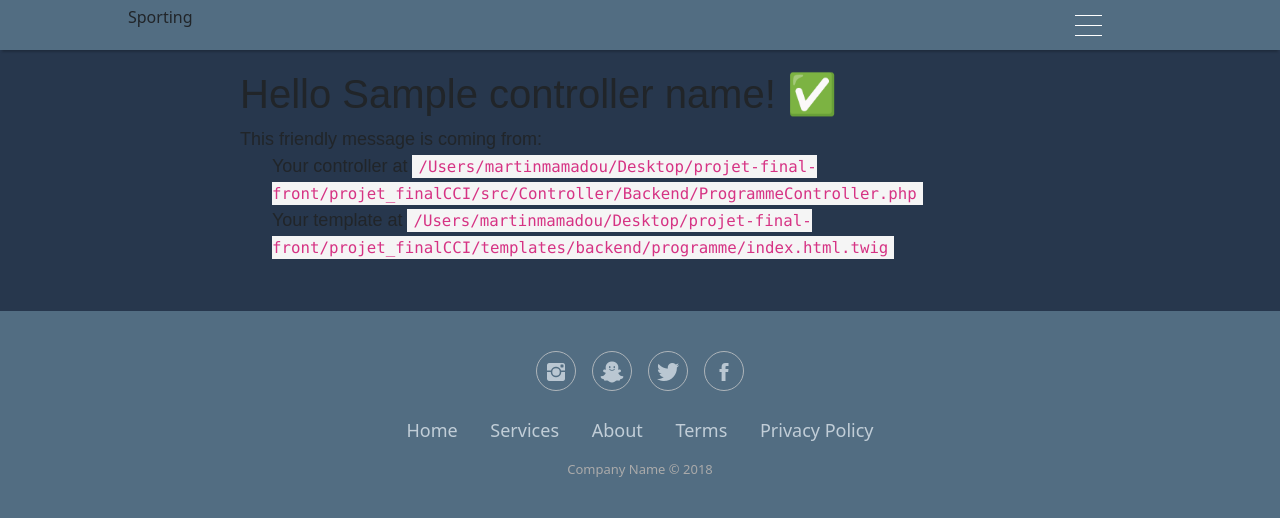
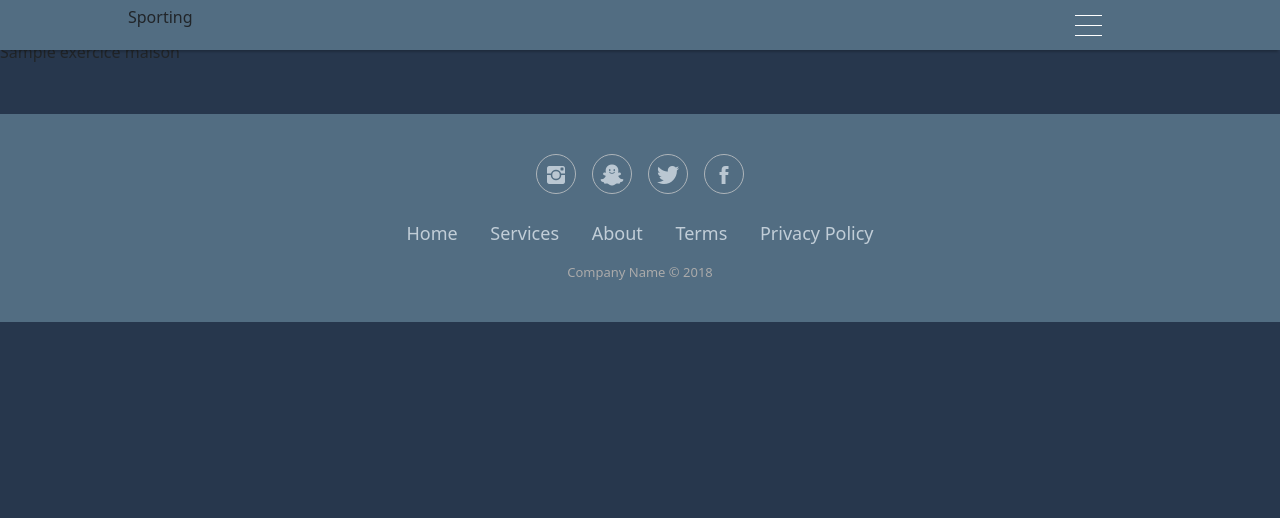
Before and after one commit to martinmamadou/projet_finalCCI, a Symfony app: template templates/Backend/Programme/index.html.twig in a window 1280 px wide. Shown: the top 518 px of the page. After the commit the page ends 322 px from the top, so only its background shows below. Run offline with Twig, Linux system fonts and the light colour scheme; the template is opened without the code that fills it: most values are stand-ins (such as "Sample title", 1, 10 or a date in 2020); style sheets or scripts are compiled from the project's sources; some libraries are stand-ins or nearby versions.

Commit message:
feat(programme): creation et affichage des exo et des programmes complet

```diff
--- a/composer.json
+++ b/composer.json
@@ -103,6 +103,7 @@
     },
     "require-dev": {
         "doctrine/doctrine-fixtures-bundle": "^3.5",
+        "liip/test-fixtures-bundle": "^2.9",
         "phpunit/phpunit": "^9.5",
         "symfony/browser-kit": "7.0.*",
         "symfony/css-selector": "7.0.*",
--- a/config/bundles.php
+++ b/config/bundles.php
@@ -18,4 +18,5 @@
     Doctrine\Bundle\FixturesBundle\DoctrineFixturesBundle::class => ['dev' => true, 'test' => true],
     Vich\UploaderBundle\VichUploaderBundle::class => ['all' => true],
     Stof\DoctrineExtensionsBundle\StofDoctrineExtensionsBundle::class => ['all' => true],
+    Liip\TestFixturesBundle\LiipTestFixturesBundle::class => ['dev' => true, 'test' => true],
 ];
--- a/src/Form/ExMaisonType.php
+++ b/src/Form/ExMaisonType.php
@@ -4,6 +4,7 @@
 
 use App\Entity\ExerciceMaison;
 use App\Entity\ProgrammeMaison;
+use Doctrine\ORM\Mapping\Entity;
 use Symfony\Bridge\Doctrine\Form\Type\EntityType;
 use Symfony\Component\Form\AbstractType;
 use Symfony\Component\Form\Extension\Core\Type\CheckboxType;
@@ -17,13 +18,12 @@
     {
         $builder
             ->add('name', TextType::class, [
-                'label' => 'name'
+                'label' => 'exercice'
             ])
             ->add('enable', CheckboxType::class, [
                 'label' => 'actif',
                 'required' => false
-            ])
-        ;
+            ]);
     }
 
     public function configureOptions(OptionsResolver $resolver): void
--- a/templates/Backend/Programme/_form.html.twig
+++ b/templates/Backend/Programme/_form.html.twig
@@ -12,7 +12,7 @@
 			<button type="button" class="btn btn-danger text-light btn-remove-collection">
 				<i class="bi bi-x-octagon-fill"></i>
 			</button>
-                {{ form_row(exercice.name) }}
+			{{ form_row(exercice) }}
 		</li>
 	{% endfor %}
 </ul>
--- a/templates/Backend/Programme/index.html.twig
+++ b/templates/Backend/Programme/index.html.twig
@@ -1,20 +1,13 @@
 {% extends 'base.html.twig' %}
 
-{% block title %}Hello ProgrammeController!{% endblock %}
+{% block title %}Hello ProgrammeController!
+{% endblock %}
 
 {% block body %}
-<style>
-    .example-wrapper { margin: 1em auto; max-width: 800px; width: 95%; font: 18px/1.5 sans-serif; }
-    .example-wrapper code { background: #F5F5F5; padding: 2px 6px; }
-</style>
-
-<div class="example-wrapper">
-    <h1>Hello {{ controller_name }}! ✅</h1>
-
-    This friendly message is coming from:
-    <ul>
-        <li>Your controller at <code>/Users/martinmamadou/Desktop/projet-final-front/projet_finalCCI/src/Controller/Backend/ProgrammeController.php</code></li>
-        <li>Your template at <code>/Users/martinmamadou/Desktop/projet-final-front/projet_finalCCI/templates/backend/programme/index.html.twig</code></li>
-    </ul>
-</div>
+	{% for programme in programmes %}
+		<p>{{programme.name}}</p>
+		{% for exercice in programme.exerciceMaisons %}
+			<p>{{exercice.name}}</p>
+		{% endfor %}
+	{% endfor %}
 {% endblock %}
--- a/templates/base.html.twig
+++ b/templates/base.html.twig
@@ -4,7 +4,7 @@
 		<meta charset="UTF-8">
 		<meta name="viewport" content="width=device-width, initial-scale=1"/>
 		<link rel="stylesheet" href="https://cdnjs.cloudflare.com/ajax/libs/twitter-bootstrap/4.1.3/css/bootstrap.min.css">
-    <link rel="stylesheet" href="https://cdnjs.cloudflare.com/ajax/libs/ionicons/2.0.1/css/ionicons.min.css">
+		<link rel="stylesheet" href="https://cdnjs.cloudflare.com/ajax/libs/ionicons/2.0.1/css/ionicons.min.css">
 		<title>
 			{% block title %}Welcome!
 			{% endblock %}
@@ -23,17 +23,14 @@
 		{% include "layout/header.html.twig" %}
 
 
-
-			<main>
+		<main>
 
 			{% include "layout/flash.html.twig" %}
 
-			{% block body %}
-
-			{% endblock %}
-			</main>
+			{% block body %}{% endblock %}
+		</main>
 
 		{% include "layout/footer.html.twig" %}
 	</body>
-
+	<script src='{{asset('/javascript/main.js')}}'></script>
 </html>
```
Also changed, not shown: migrations/Version20240422070559.php (added, +49 -0 lines), src/Form/ProMaisonType.php (+9 -4 lines), 4 other files. Lines whose indentation alone changed are shown as unchanged.
